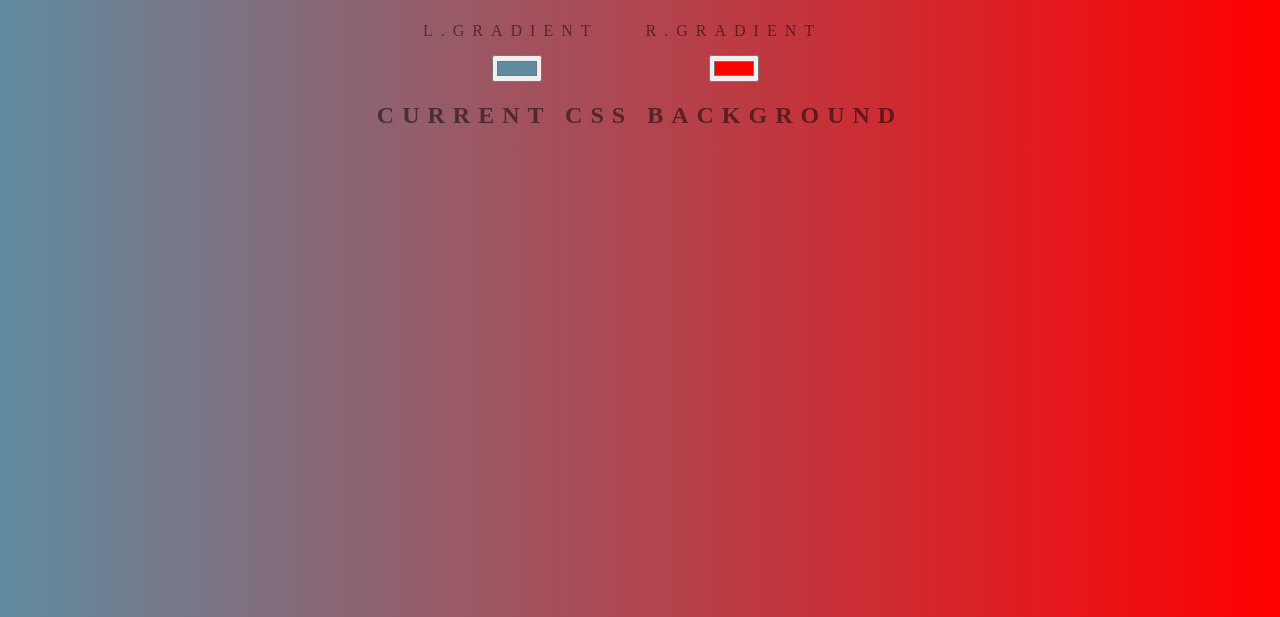
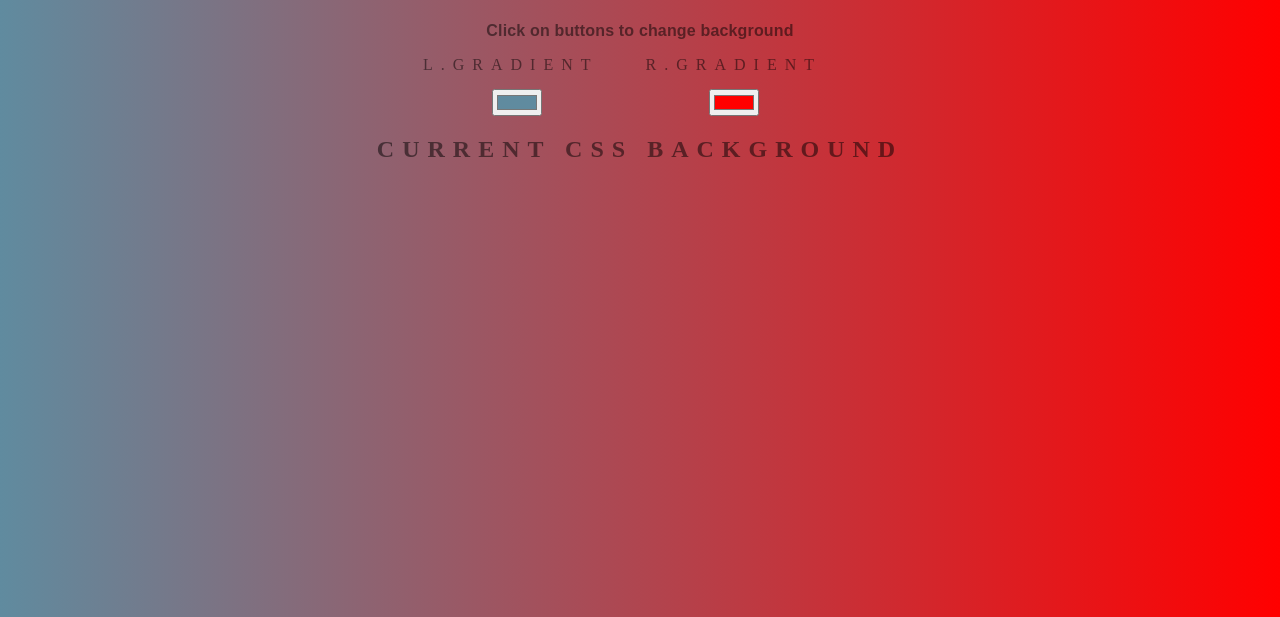
Before and after one commit to Nevlaa/background-Generator, a plain HTML site: page index.html in a window 1280 px wide. Shown: the part 183-800 px from the top of the page. Drawn offline with Linux system fonts and the light colour scheme.

Commit message:
Added h3 above buttons

```diff
--- a/index.html
+++ b/index.html
@@ -7,6 +7,7 @@
 <body id="gradient">
 	<h1>Background Generator</h1>
 	<div>
+		<h3>Click on buttons to change background</h3>
 		<label for="color1">L.Gradient</label>
 		<label for="color2">R.Gradient</label>
 	</div>
```
